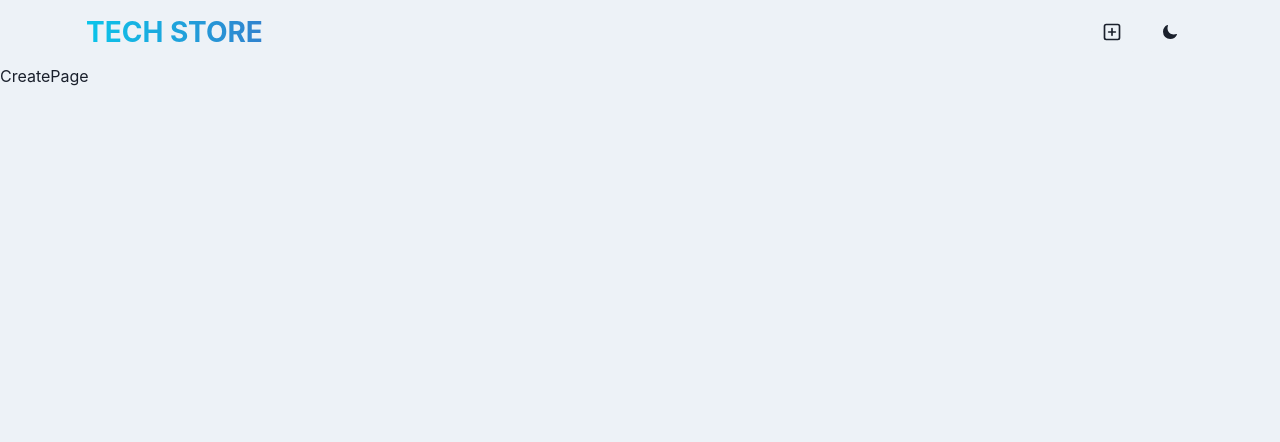
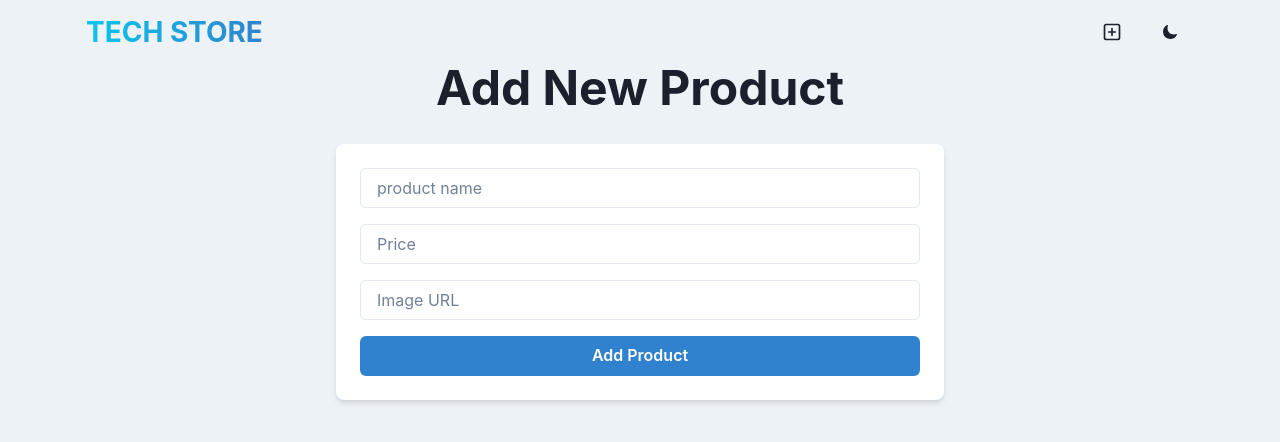
Before and after one commit to Ramas-21/techStore, a React (Vite) app in the folder Frontend/: page /create in a window 1280 px wide. Shown: the top 442 px of the page. Built offline with nearby package versions, Linux system fonts and the light colour scheme.

Commit message:
Created the create page UI

```diff
--- a/Frontend/src/pages/CreatePage.jsx
+++ b/Frontend/src/pages/CreatePage.jsx
@@ -1,9 +1,73 @@
-import React from 'react'
+import {
+  Box,
+  Button,
+  Container,
+  Heading,
+  Input,
+  useColorModeValue,
+  VStack,
+} from "@chakra-ui/react";
+import React, { useState } from "react";
 
 const CreatePage = () => {
+  const [ newProduct, setNewProduct ] = useState({
+    name: "",
+    price: "",
+    image: "",
+  });
+
+  const handleAddProduct = () => {
+    console.log(newProduct)
+  }
+
   return (
-    <div>CreatePage</div>
-  )
-}
+    <Container maxW={"container.sm"}>
+      <VStack spacing={0}>
+        <Heading as={"h1"} size={"2xl"} textAlign={"center"} mb={8}>
+          Add New Product
+        </Heading>
+        <Box
+          w={"full"}
+          bg={useColorModeValue("white", "gray.100")}
+          p={6}
+          rounded={"lg"}
+          shadow={"md"}
+        >
+          <VStack spacing={4}>
+            <Input
+              placeholder="product name"
+              name="name"
+              value={newProduct.name}
+              onChange={(e) =>
+                setNewProduct({ ...newProduct, name: e.target.value })
+              }
+            />
 
-export default CreatePage
+            <Input
+              placeholder="Price"
+              name="price"
+              type="number"
+              value={newProduct.price}
+              onChange={(e) =>
+                setNewProduct({ ...newProduct, price: e.target.value })
+              }
+            />
+
+            <Input
+              placeholder="Image URL"
+              name="image"
+              value={newProduct.image}
+              onChange={(e) =>
+                setNewProduct({ ...newProduct, image: e.target.value })
+              }
+            />
+
+            <Button colorScheme="blue" onClick={handleAddProduct} w='full'>Add Product</Button>
+          </VStack>
+        </Box>
+      </VStack>
+    </Container>
+  );
+};
+
+export default CreatePage;
```
